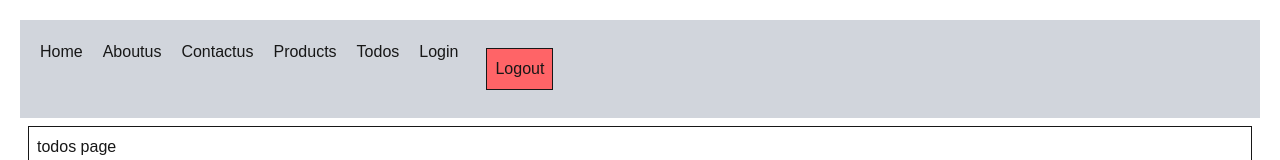
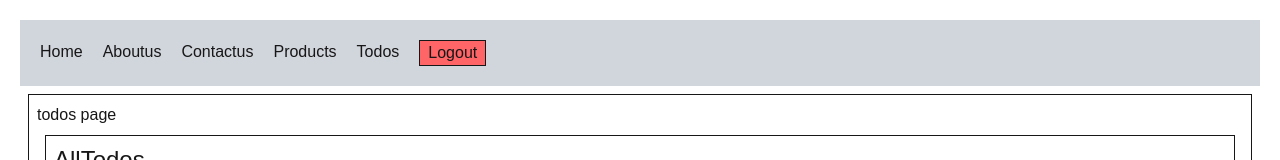
Before and after one commit to edupoly/rb55nextapp, a Next.js app: page /todos in a window 1280 px wide. Shown: the top 160 px of the page. Built offline with nearby package versions, Linux system fonts and the light colour scheme; no server answers; the database is empty; sample sign-in values are in the browser's storage.

Commit message:
basic-auth

```diff
--- a/actions/auth-actions.ts
+++ b/actions/auth-actions.ts
@@ -1,7 +1,16 @@
 "use server";
-
-import { signOut } from "@/auth"; // Import from your central auth configuration
-
+import { auth, signOut } from "@/auth"; // Import from your central auth configuration
+export async function getSessionDetails() {
+  const session = await auth();
+  if (!session) {
+    redirect("/login");
+  }
+  return session;
+}
+export async function getUserDetails() {
+  const session = await auth();
+  return session ? session.user : null;
+}
 export async function handleLogout() {
   await signOut({ redirectTo: "/login" });
 }
--- a/actions/todoActions.ts
+++ b/actions/todoActions.ts
@@ -3,13 +3,8 @@ import Todo from "@/models/Todo";
 import dbConnect from "@/lib/db";
 import { redirect } from "next/navigation";
 import { auth } from "@/auth";
-export async function getSessionDetails() {
-  const session = await auth();
-  if (!session) {
-    redirect("/login");
-  }
-  return session;
-}
+import { getSessionDetails } from "./auth-actions";
+
 export async function getMyTodos() {
   let { user } = await getSessionDetails();
   await dbConnect();
@@ -23,8 +18,8 @@ export async function getAllTodos() {
 }
 
 export async function addTodo(todo) {
+  await dbConnect();
   let { user } = await getSessionDetails();
-  await dbConnect();
   await Todo.create({ ...todo, emailId: user.email });
   redirect("/todos");
 }
--- a/app/components/Navbar.tsx
+++ b/app/components/Navbar.tsx
@@ -2,9 +2,10 @@ import { signOut } from '@/auth'
 import Link from 'next/link'
 import React from 'react'
 import Singout from './Singout'
+import { getUserDetails } from '@/actions/auth-actions'
 
-function Navbar() {
-
+async function Navbar() {
+  const user = await getUserDetails();
   return (
 
          <div className="flex gap-5 bg-gray-300 p-5 align-items-center">
@@ -12,9 +13,18 @@ function Navbar() {
             <Link href="/aboutus">Aboutus</Link>
             <Link href="/contactus">Contactus</Link>
             <Link href="/products">Products</Link>
-            <Link href="/todos">Todos</Link>
-            <Link href="/login">Login</Link>
-            <Singout></Singout>
+            {
+              user && (<>
+                <Link href="/todos">Todos</Link>
+                <Singout></Singout>
+              </>)
+            }
+            {
+              !user && (<>
+              <Link href="/login">Login</Link>
+              </>)
+            }
+
             {/* <Link href="/recipes">Recipes</Link>
             <Link href="/posts">Posts</Link>
             <Link href="/users">Users</Link>*/}
--- a/app/components/Singout.tsx
+++ b/app/components/Singout.tsx
@@ -5,9 +5,9 @@ import React from 'react'
 
 function Singout() {
   return (
-    <div>
-        <button className='border p-2 m-2 bg-red-400' onClick={handleLogout}>Logout</button>
-    </div>
+    <>
+        <button className='border px-2 bg-red-400' onClick={handleLogout}>Logout</button>
+    </>
   )
 }
 
```
